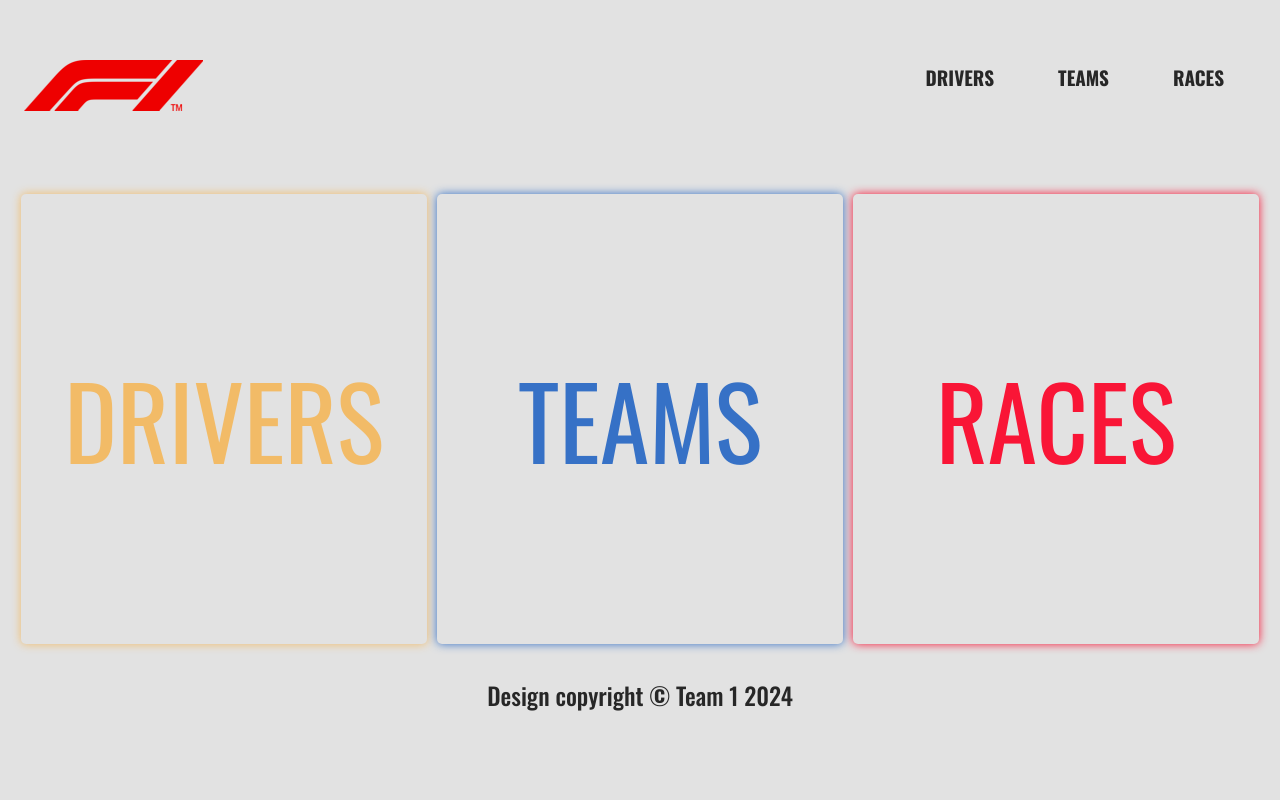
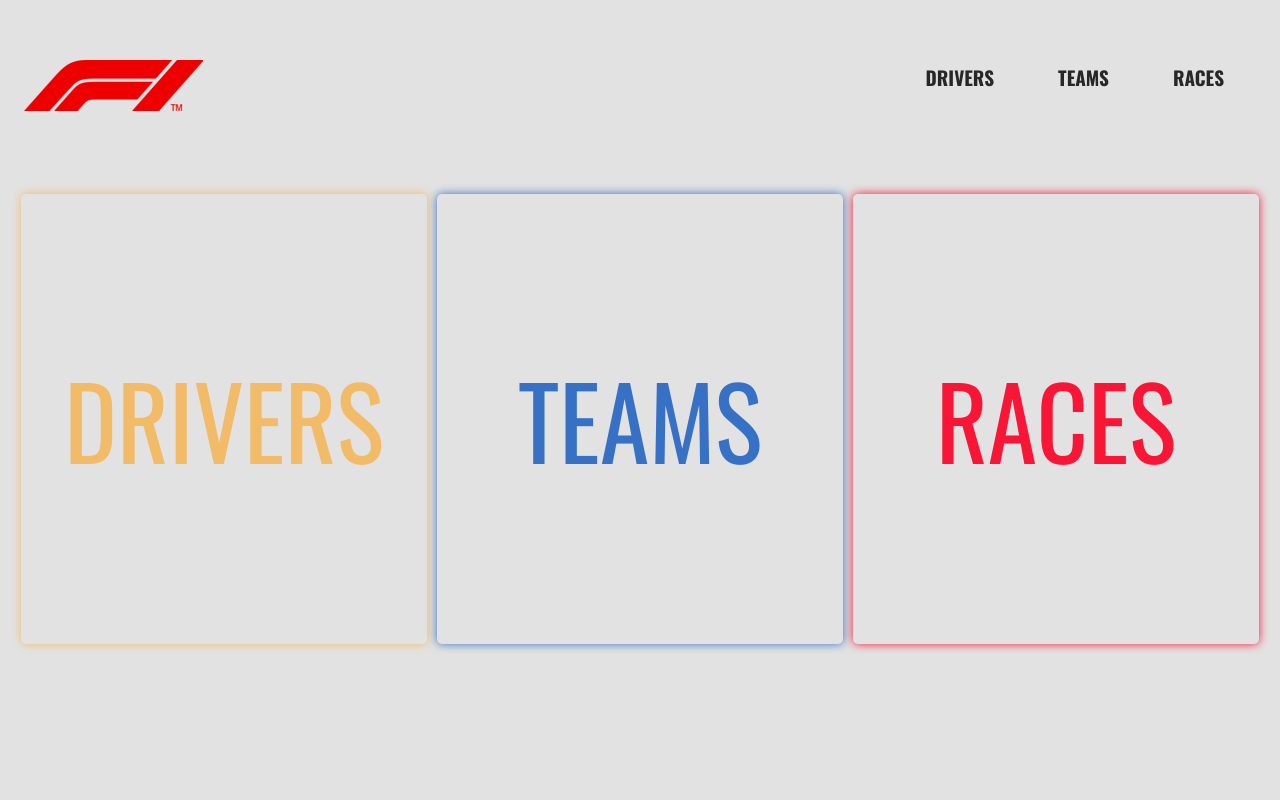
Before and after one commit to dragicapokrajac/formula1, a React (Create React App) app: page / in a window 1280 px wide. Shown: the top 800 px of the page. Built offline with nearby package versions, Linux system fonts and the light colour scheme; no server answers.

Commit message:
stilizovanje loadera i visina footera min-height: 100vh;

```diff
--- a/src/scss/_footer.scss
+++ b/src/scss/_footer.scss
@@ -3,5 +3,6 @@
    justify-content: center;
    align-items: center;
    padding: 1rem;
-   font-family: $font-nav,sans-serif;
+   font-family: $font-nav, sans-serif;
+   min-height: 100vh;
 }
--- a/src/scss/styles.scss
+++ b/src/scss/styles.scss
@@ -16,6 +16,13 @@ body {
    background-color: $bcg-color;
    color: $txt-col;
    font-family: $fnt-fmly;
+}
+
+.loader-container {
+   display: flex;
+   justify-content: center;
+   align-content: center;
+
 }
 
 .routes-container {
```
